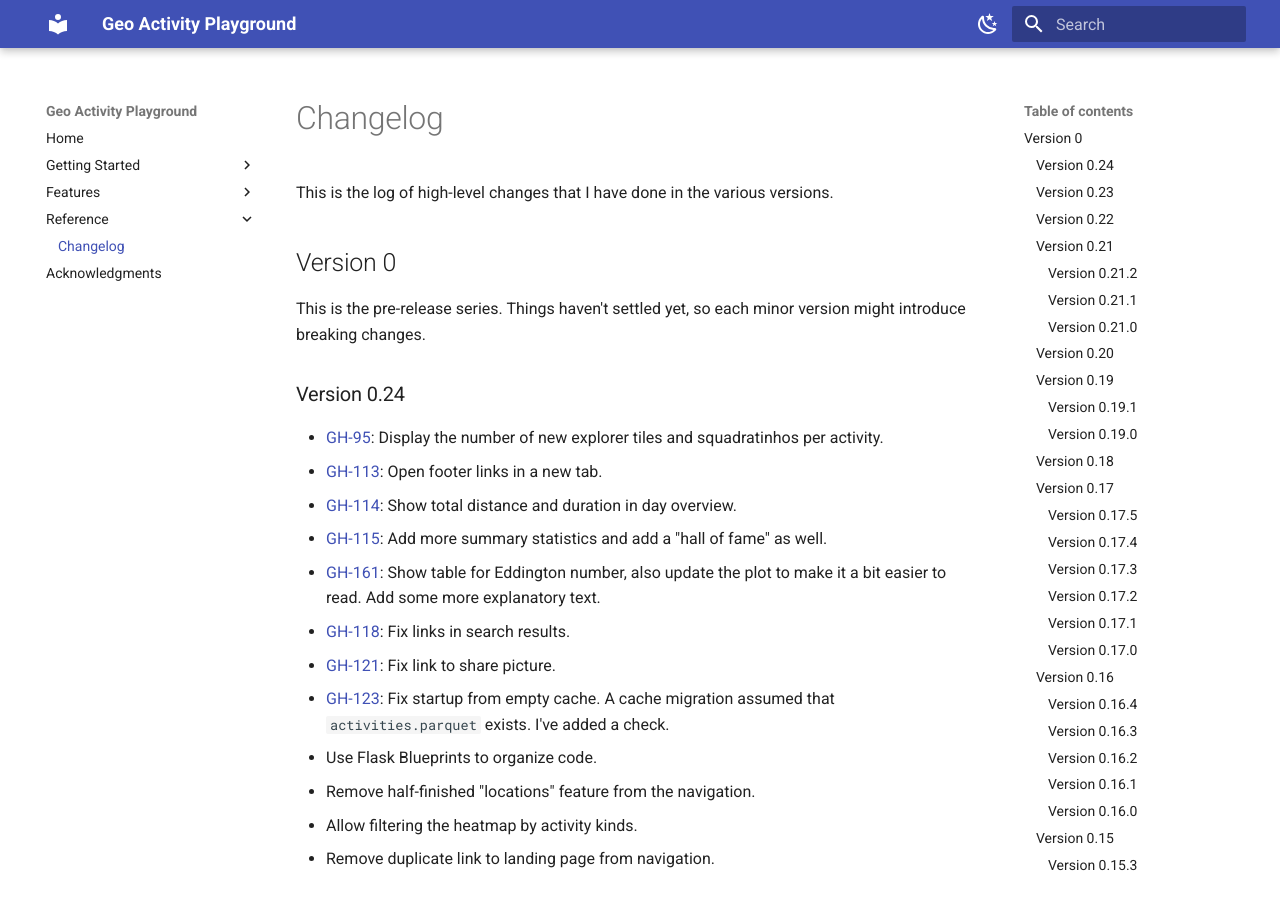
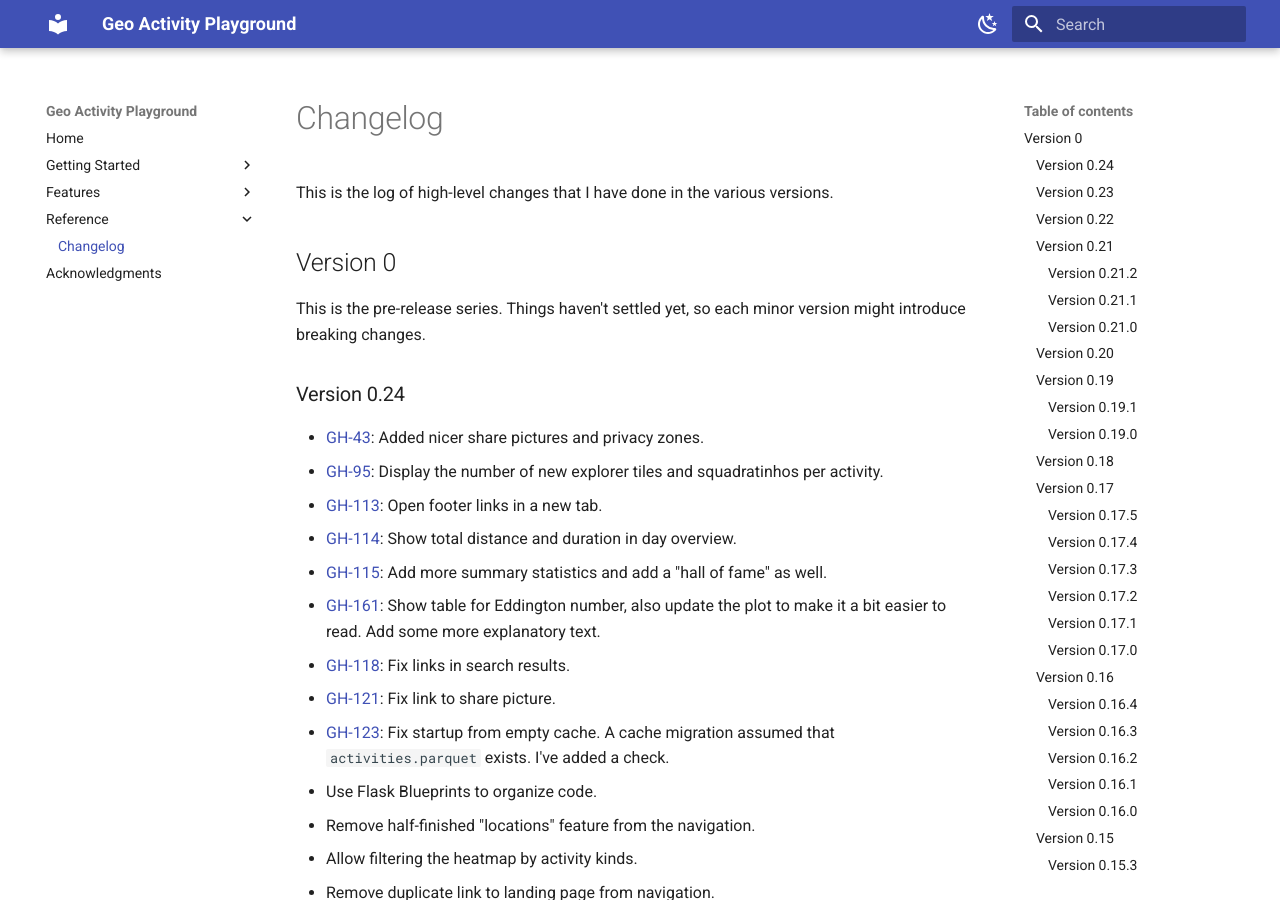
Before and after one commit to martin-ueding/geo-activity-playground, an MkDocs documentation site: the page built from docs/reference/changelog.md, in a window 1280 px wide and 900 px high. Built offline with MkDocs 1.6.1 and Material for MkDocs 9.7.7, drawn with Linux system fonts in a browser that asks for light colours.

Commit message:
Changelog entry

```diff
--- a/docs/reference/changelog.md
+++ b/docs/reference/changelog.md
@@ -8,6 +8,7 @@ This is the pre-release series. Things haven't settled yet, so each minor versio
 
 ### Version 0.24
 
+- [GH-43](https://github.com/martin-ueding/geo-activity-playground/issues/43): Added nicer share pictures and privacy zones.
 - [GH-95](https://github.com/martin-ueding/geo-activity-playground/issues/05): Display the number of new explorer tiles and squadratinhos per activity.
 - [GH-113](https://github.com/martin-ueding/geo-activity-playground/pull/113): Open footer links in a new tab.
 - [GH-114](https://github.com/martin-ueding/geo-activity-playground/issues/114): Show total distance and duration in day overview.
```
